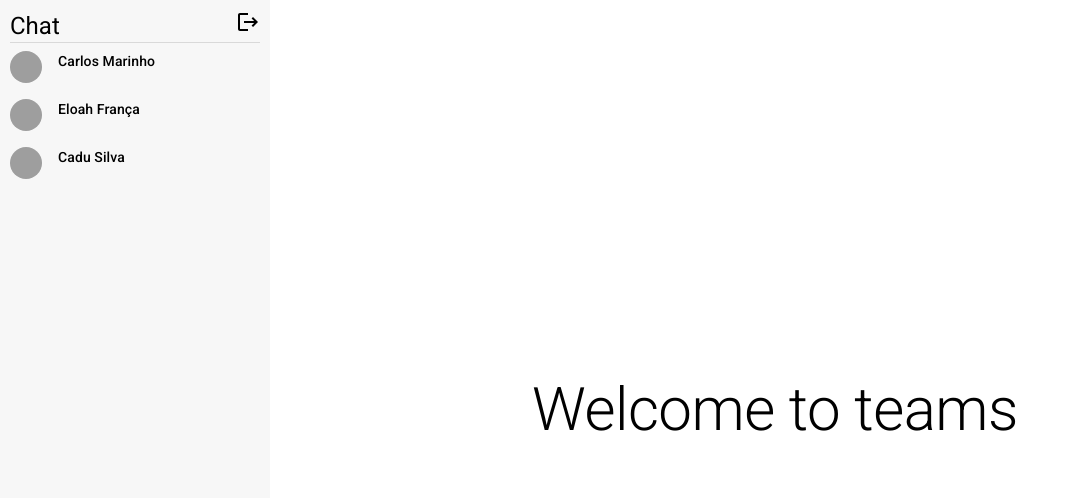
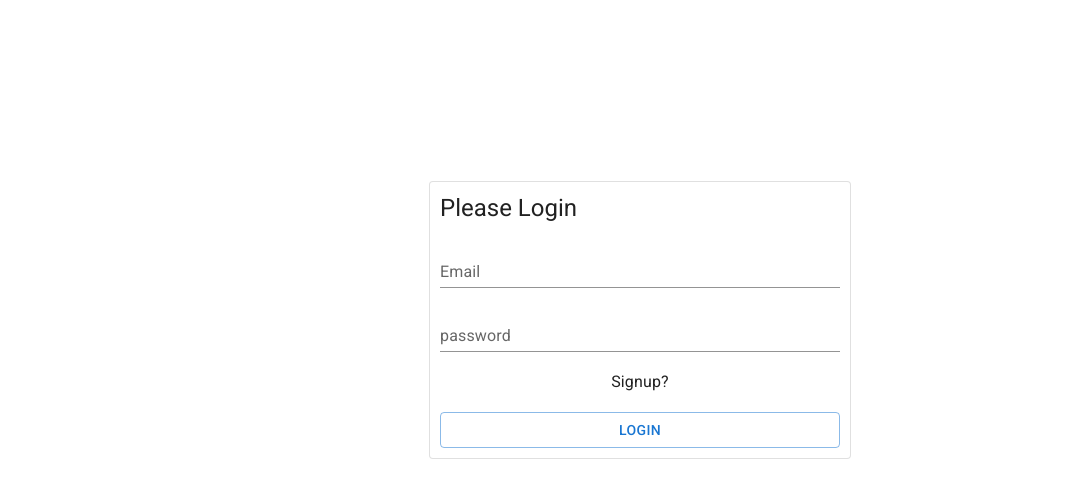
Before and after one commit to carlosmarinho/chat-node-react-graphql, a React (Create React App) app in the folder client1/: page / in a window 1280 px wide. Shown: the top 498 px of the page, without its empty margins (0-1068 px from the left). Built offline with nearby package versions, Linux system fonts and the light colour scheme; grey boxes are pictures that could not be loaded.

Commit message:
add Authscreen and coment homescreen

```diff
--- a/client1/src/App.js
+++ b/client1/src/App.js
@@ -4,8 +4,8 @@ import HomeScreen from './pages/HomeScreen';
 
 function App() {
   return (
-    // <AuthScreen />
-    <HomeScreen />
+    <AuthScreen />
+    // <HomeScreen />
   );
 }
 
```
Also changed, not shown: client1/src/graphql/mutation.js (added).
